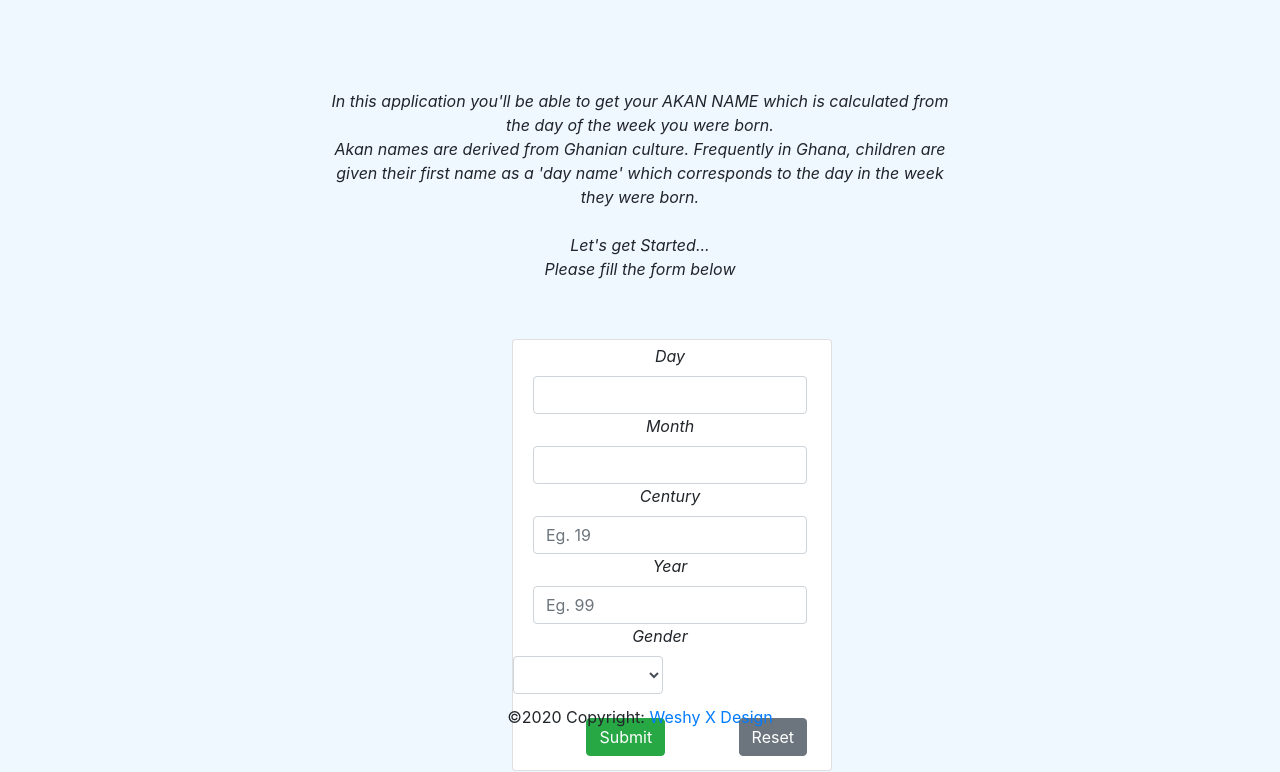
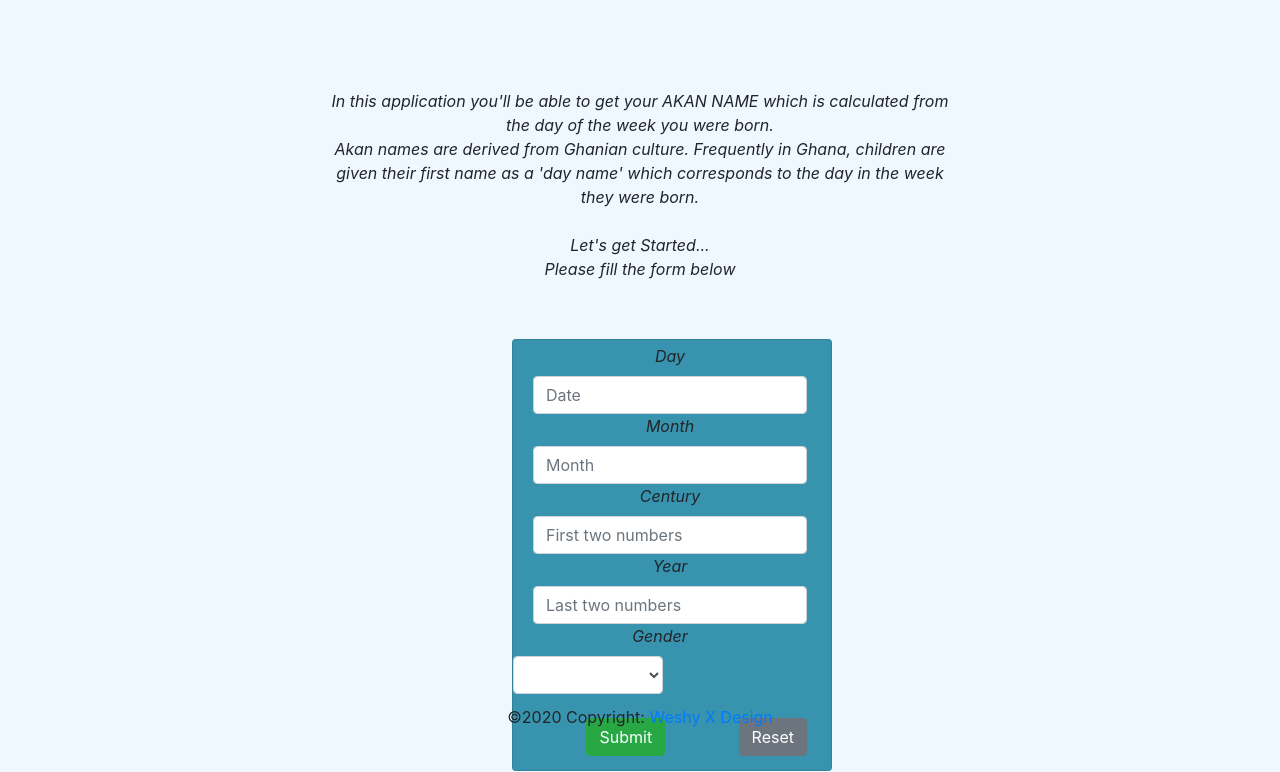
Before and after one commit to weshy007/match-date, a plain HTML site: page index.html in a window 1280 px wide. Shown: the part 71-843 px from the top of the page. Drawn offline with nearby package versions, Linux system fonts and the light colour scheme.

Commit message:
indetation and spacing corrections

```diff
--- a/index.html
+++ b/index.html
@@ -8,6 +8,7 @@
     <title>Match Dates</title>
 </head>
 <body>
+
     <!--Navigaton bar code-->
     <div id="navigation-bar">
     <nav class="navbar navbar-expand-lg navbar-light bg-light">
@@ -35,29 +36,28 @@
           </p>
         </div>
         <div class="formfill">
-          <div class="card" style="width: 20rem; height: 27rem; align-items: flex-start;">
+          <div class="card" style="width: 20rem; height: 27rem; align-items: flex-start; background-color: rgb(56, 147, 175);">
             <form class="">
               <div class="form-group">
                 <div class="form-check form-check-input">
                   <div class="form-check">
                     <label for=""> Day</label>
-                      <input class="form-control" type="number" id="day" value="DD" max="31" min="01" required>
+                      <input class="form-control" type="number" id="day" value="DD" max="31" min="01" placeholder="Date" required>
                   </div>
                   <div class="form-check">
                     <label for="">Month</label>
-                      <input class="form-control" type="number" id="month" value="MM" max="12" min="01" required>
+                      <input class="form-control" type="number" id="month" value="MM" max="12" min="01" placeholder="Month" required>
                   </div>
                   <div class="form-check">
                     <label for="">Century</label>
                       <input class="form-control" type="number" id="century" value="CC"
-                        placeholder="Eg. 19" min="19" max="20" required>
+                        placeholder="First two numbers" min="19" max="20" required>
                   </div>
                   <div class="form-check">
                     <label for="">Year</label>
-                      <input class="form-control" type="number" id="year" value="YY" placeholder="Eg. 99"
+                      <input class="form-control" type="number" id="year" value="YY" placeholder="Last two numbers"
                         size="2" min="00"  required>
                   </div>
-
                   <div class="form-group">
                     <label for="exampleFormControlSelect1">Gender</label>
                       <select class="form-control" id="gender" required style="width: 150px;">
```
